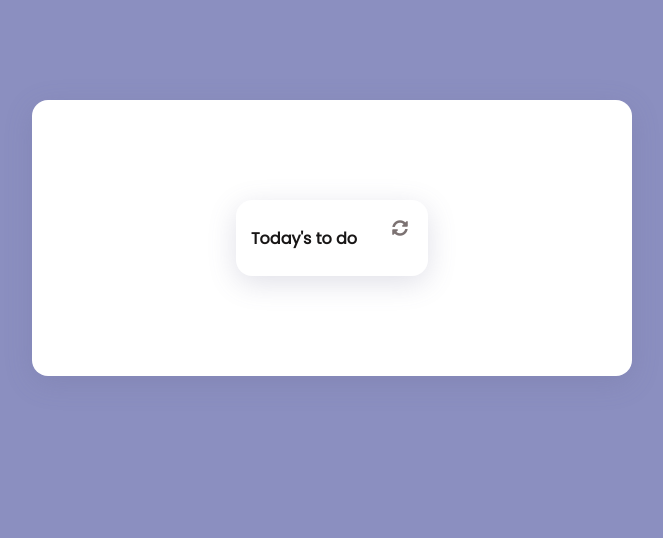
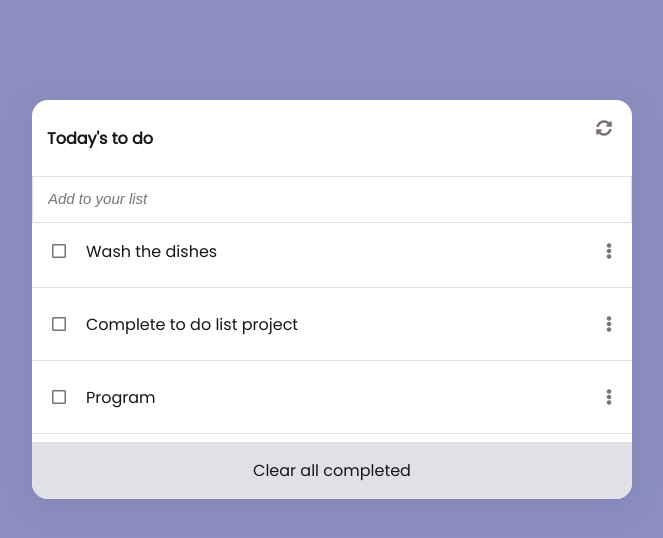
Before and after one commit to Gbengacode/todolist-app, a website built with webpack: page src/index.html in a window 1280 px wide. Shown: the whole page, without its empty margins (308-971 px from the left). Built offline with nearby package versions, Linux system fonts and the light colour scheme.

Commit message:
Fix linters error

```diff
--- a/src/index.html
+++ b/src/index.html
@@ -15,9 +15,6 @@
 <body>
   <div class="container">
 
-
-    <div class="container">
-
       <div class="sub-container"><h1>Today's to do</h1><i class="fas fa-sync-alt"></i></div>
 
 
--- a/src/index.js
+++ b/src/index.js
@@ -1,24 +1,15 @@
 import './css/main.css';
 import Items from './data.js';
-// import template from './template.js';
+import template from './template.js';
 
-// const container = document.querySelector('.container');
-// const subContainer = document.createElement('div');
-// const form = document.createElement('form');
-// const input = document.createElement('input');
-// const ul = document.createElement('ul');
-// input.setAttribute('type', 'text');
-// input.setAttribute('placeholder', 'Add to your list');
-// form.appendChild(input);
-// subContainer.className = 'sub-container';
-// const h1 = document.createElement('h1');
-// h1.textContent = "Today's to do";
-// const icon1 = document.createElement('i');
-// icon1.className = 'fas';
-// icon1.classList.add('fa-sync-alt');
-// subContainer.appendChild(h1);
-// subContainer.appendChild(icon1);
-// container.appendChild(subContainer);
-// container.appendChild(form);
-// console.log(container)
-// template(Items, container, ul);
+const container = document.querySelector('.container');
+
+const form = document.createElement('form');
+const input = document.createElement('input');
+const ul = document.createElement('ul');
+input.setAttribute('type', 'text');
+input.setAttribute('placeholder', 'Add to your list');
+form.appendChild(input);
+container.appendChild(form);
+console.log(container)
+template(Items, container, ul);
```
Also changed, not shown: dist/bundle.js, dist/index.html.
